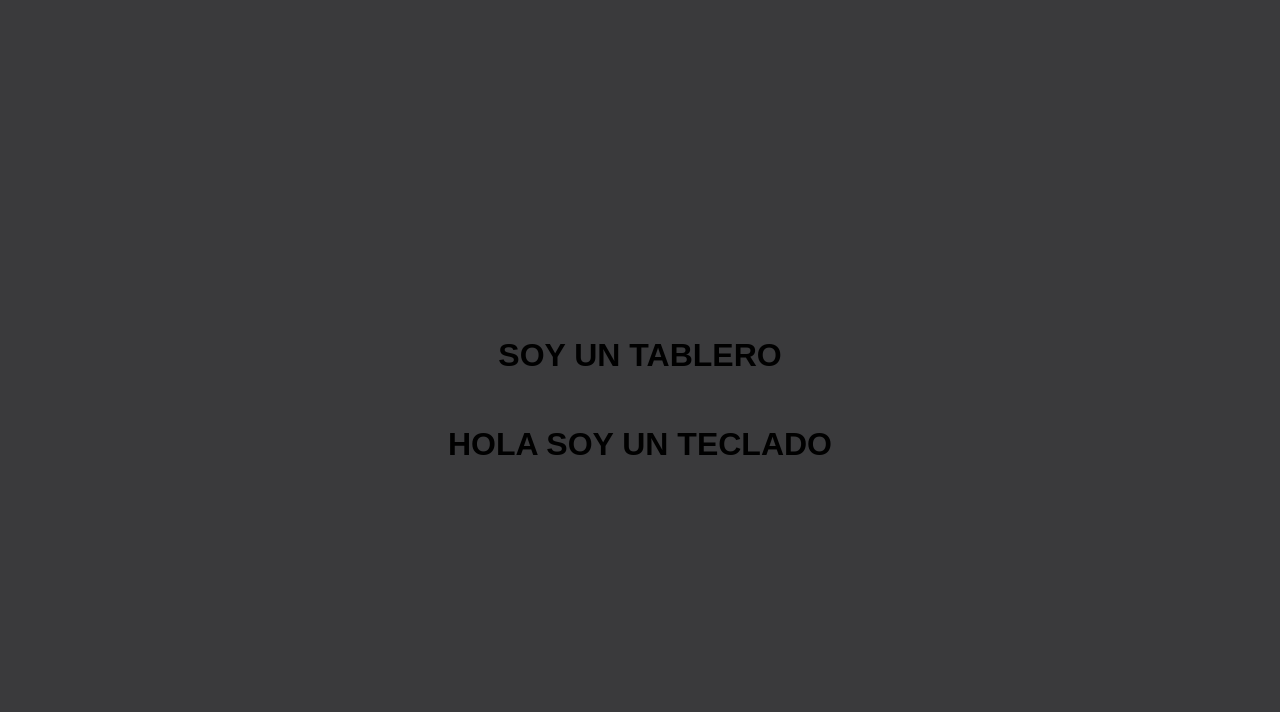
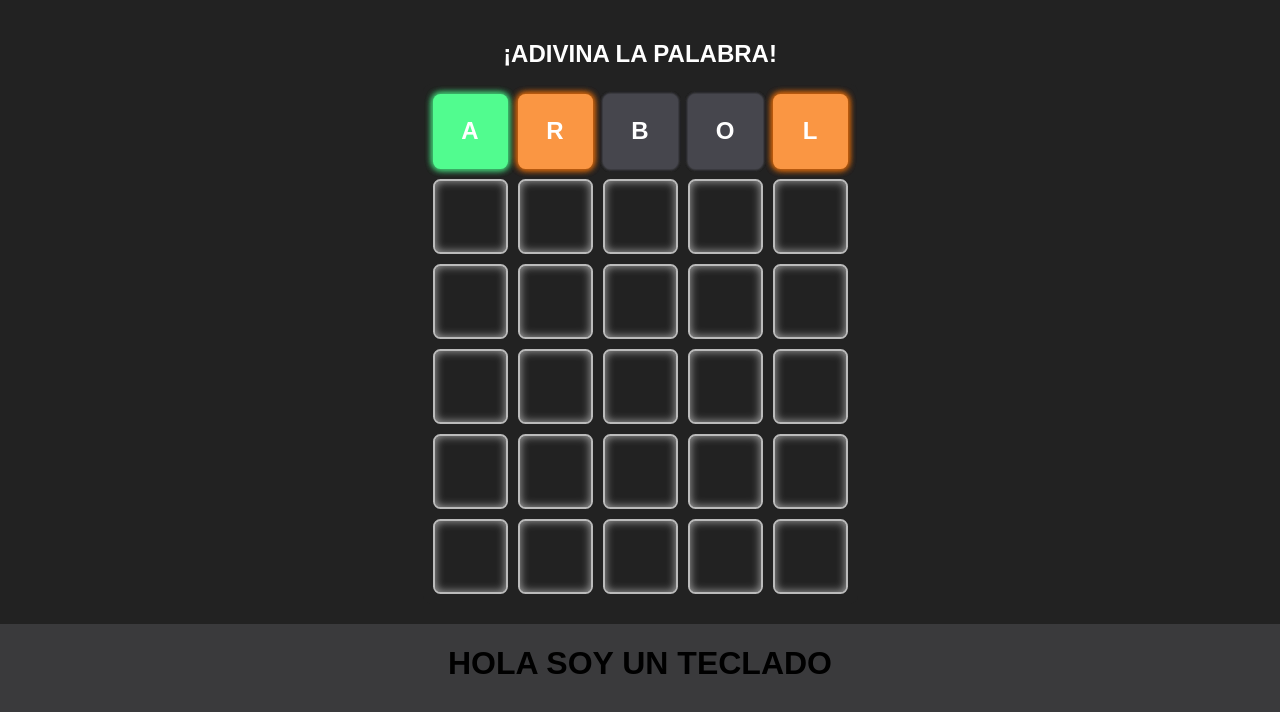
Before and after one commit to sukatz/Ingesoft-1, a React (Create React App) app in the folder Proyecto/: page /game/1 in a window 1280 px wide. Shown: the top 712 px of the page. Built offline with nearby package versions, Linux system fonts and the light colour scheme; no server answers.

Commit message:
Tablero funcionando

```diff
--- a/Proyecto/src/components/Board.js
+++ b/Proyecto/src/components/Board.js
@@ -1,7 +1,52 @@
-function Board(){
+import React from 'react';
+import styles from './Board.module.css';
 
-	return(<h1> Soy un tablero</h1>);
+const Board = ({ attempts = [] }) => {
+    const maxAttempts = 6;
+    const wordLength = attempts.length > 0 ? attempts[0].word.length : 5;
 
-}
+
+    const getBackgroundClass = (code) => {
+        switch (code) {
+            case 0: return styles.gray;
+            case 1: return styles.yellow;
+            case 2: return styles.green;
+            default: return styles.empty;
+        }
+    };
+
+    const renderRow = (rowIndex) => {
+        // Intento actual o un intento vacío si no existe
+        const attempt = attempts[rowIndex] || { word: "     ", colors: Array(wordLength).fill(null) };
+        const { word, colors } = attempt;
+
+        return (
+            <div className={styles.row} key={`row-${rowIndex}`}>
+                {Array.from({ length: wordLength }).map((_, colIndex) => {
+                    const letter = word[colIndex] || '';
+                    const status = colors[colIndex] !== undefined ? colors[colIndex] : null;
+
+                    return (
+                        <div
+                            key={`cell-${rowIndex}-${colIndex}`}
+                            className={`${styles.cell} ${status !== null ? getBackgroundClass(status) : styles.empty}`}
+                        >
+                            {letter}
+                        </div>
+                    );
+                })}
+            </div>
+        );
+    };
+
+    return (
+        <div className={styles.wordleContainer}>
+            <h2 className={styles.title}>¡Adivina la palabra!</h2>
+            <div className={styles.board}>
+                {Array.from({ length: maxAttempts }).map((_, rowIndex) => renderRow(rowIndex))}
+            </div>
+        </div>
+    );
+};
 
 export default Board;
--- /dev/null
+++ b/Proyecto/src/components/Board.module.css
@@ -0,0 +1,79 @@
+.wordleContainer {
+    display: flex;
+    flex-direction: column;
+    align-items: center;
+    padding: 20px;
+    background-color: #222;
+}
+
+.title {
+    font-size: 24px;
+    font-weight: bold;
+    margin-bottom: 16px;
+    color: white;
+}
+
+.board {
+    display: flex;
+    flex-direction: column;
+    gap: 5px; /* Eliminamos completamente el gap */
+    padding: 10px;
+    background-color: #222;
+    border-radius: 8px;
+}
+
+.row {
+    display: flex;
+    flex-direction: row;
+    gap: 10px; /* Mantenemos el espacio horizontal entre celdas */
+    margin-bottom: 5px; /* Espacio muy pequeño entre filas */
+}
+
+/* Quitamos el margen de la última fila */
+.row:last-child {
+    margin-bottom: 0;
+}
+
+.cell {
+    width: 75px;
+    height: 75px;
+    border: 2px solid #bbb;
+    box-shadow: inset 0 0 10px #aaa;
+    border-radius: 10%;
+    display: flex;
+    align-items: center;
+    justify-content: center;
+    font-size: 24px;
+    font-weight: bold;
+    text-transform: uppercase;
+    color: white;
+    box-sizing: border-box;
+    margin: 0; /* Eliminamos cualquier margen en las celdas */
+    padding: 0; /* Eliminamos cualquier padding en las celdas */
+    background-color: #222;
+}
+
+.gray {
+    background-color: #46464d;
+    box-shadow: 0 0 3px #46464d, 0 0 3px #46464d, 0 0 3px #46464d;
+    border: none;
+}
+
+.yellow {
+
+    background-color: #fa9643;
+    box-shadow: 0 0 7px #d4660c, 0 0 7px #d4660c, 0 0 7px #d4660c;
+    border: none;
+}
+
+.green {
+
+    background-color: #51fc8f;
+    box-shadow: 0 0 7px #40c973, 0 0 7px #40c973, 0 0 7px #40c973;
+    border: none;
+}
+
+.empty {
+    background-color: #222;
+    color: white;
+}
--- a/Proyecto/src/pages/Game.js
+++ b/Proyecto/src/pages/Game.js
@@ -1,13 +1,23 @@
-import Board from "../components/Board";
+import Board from '../components/Board';
 import Keyboard from "../components/Keyboard";
 
 function Game() {
-	return (
-		<>
-			<Board />
-			<Keyboard />
-		</>
-	);
+    return (
+        <>
+            <Board
+                attempts=
+				{[
+                    { word: "ARBOL", colors: [2, 1, 0, 0, 1] }, // aqui se mete la lista de listas xd
+					// { word: "intento2", colors: [x,x,x,x,x]},
+					// etc... si se pasa solo una lista dentro de toda la lista, el tablero funciona
+					// correctamente, y pondra las casillas en blanco
+
+					// falta la logica para pintar el otro tablero por debajo
+                ]}
+            />
+            <Keyboard />
+        </>
+    );
 }
 
 export default Game;
--- a/Proyecto/src/pages/Home.js
+++ b/Proyecto/src/pages/Home.js
@@ -63,7 +63,7 @@ function Home() {
     }, [matchId, navigate]);
 
     return (
-        <div className={styles.container}>
+        <div className={styles.mainContainer}>
             <img className={styles.logo} src={logo} alt="Logo" />
 
             <SearchForm
--- a/Proyecto/src/pages/Home.module.css
+++ b/Proyecto/src/pages/Home.module.css
@@ -1,4 +1,4 @@
-div {
+.mainContainer {  /* Usa un nombre de clase específico */
     display: flex;
     flex-direction: column;
     justify-content: center;
```
Also changed, not shown: Proyecto/src/pages/Game.module.css (added, +22 -0 lines).
